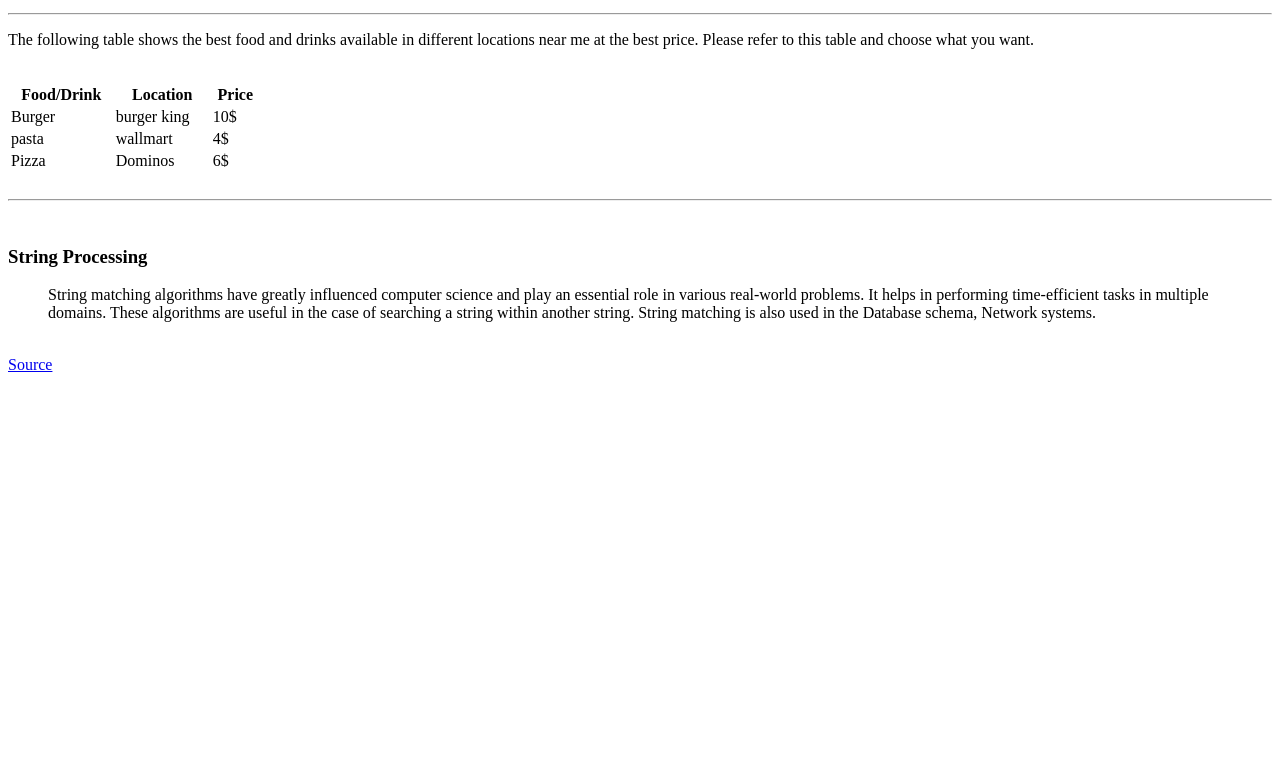
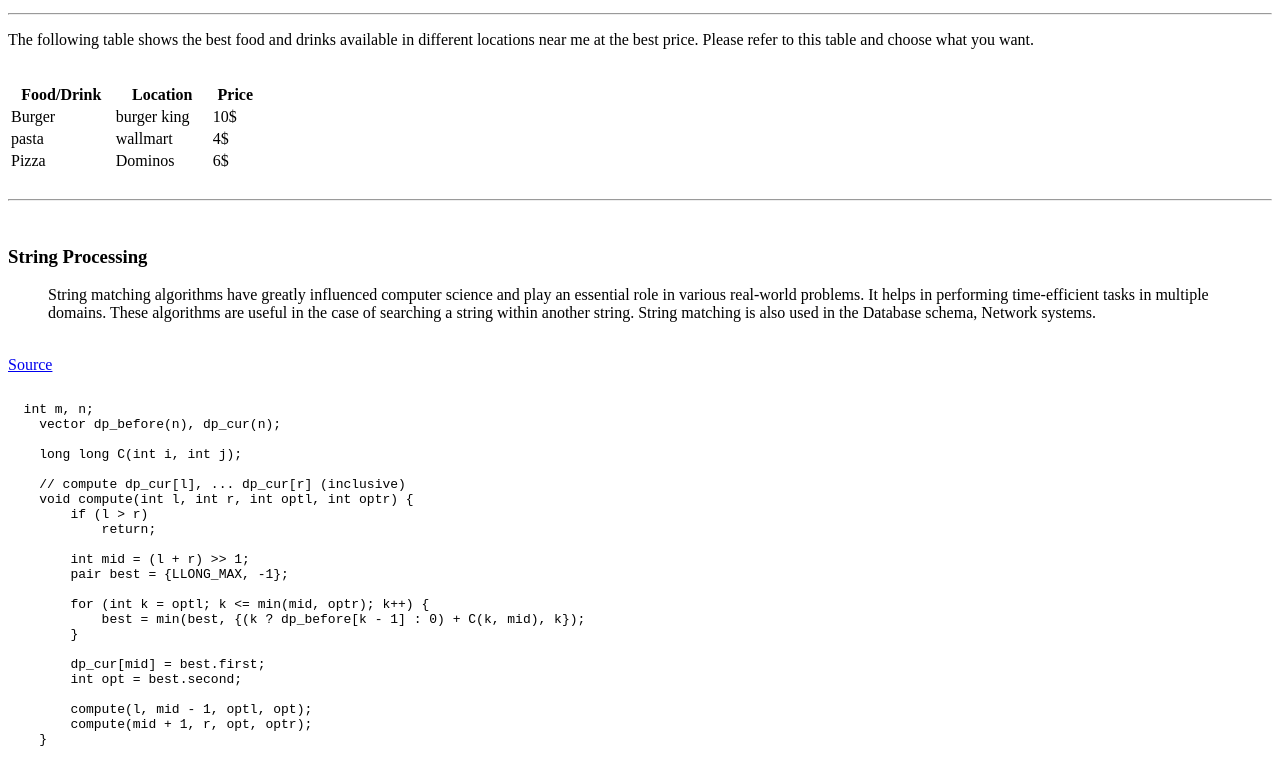
Before and after one commit to 44-563-WebApps-F21/webapps-f21-assignment-3-shahid987, a plain HTML site: page index.html in a window 1280 px wide. Shown: the part 433-1208 px from the top of the page. Before the commit the page ends 815 px from the top, so only its background shows below. Drawn offline with Linux system fonts and the light colour scheme.

Commit message:
Update index.html

```diff
--- a/index.html
+++ b/index.html
@@ -68,6 +68,34 @@
 <blockquote>String matching algorithms have greatly influenced computer science and play an essential role in various real-world problems. It helps in performing time-efficient tasks in multiple domains. These algorithms are useful in the case of searching a string within another string. String matching is also used in the Database schema, Network systems.</blockquote><br>
 <a href="https://www.geeksforgeeks.org/applications-of-string-matching-algorithms/">Source</a><br>
 
+<pre>
+
+  int m, n;
+    vector<long long> dp_before(n), dp_cur(n);
+
+    long long C(int i, int j);
+
+    // compute dp_cur[l], ... dp_cur[r] (inclusive)
+    void compute(int l, int r, int optl, int optr) {
+        if (l > r)
+            return;
+
+        int mid = (l + r) >> 1;
+        pair<long long, int> best = {LLONG_MAX, -1};
+
+        for (int k = optl; k <= min(mid, optr); k++) {
+            best = min(best, {(k ? dp_before[k - 1] : 0) + C(k, mid), k});
+        }
+
+        dp_cur[mid] = best.first;
+        int opt = best.second;
+
+        compute(l, mid - 1, optl, opt);
+        compute(mid + 1, r, opt, optr);
+    }
+
+</pre>
+
 
 
 
```
